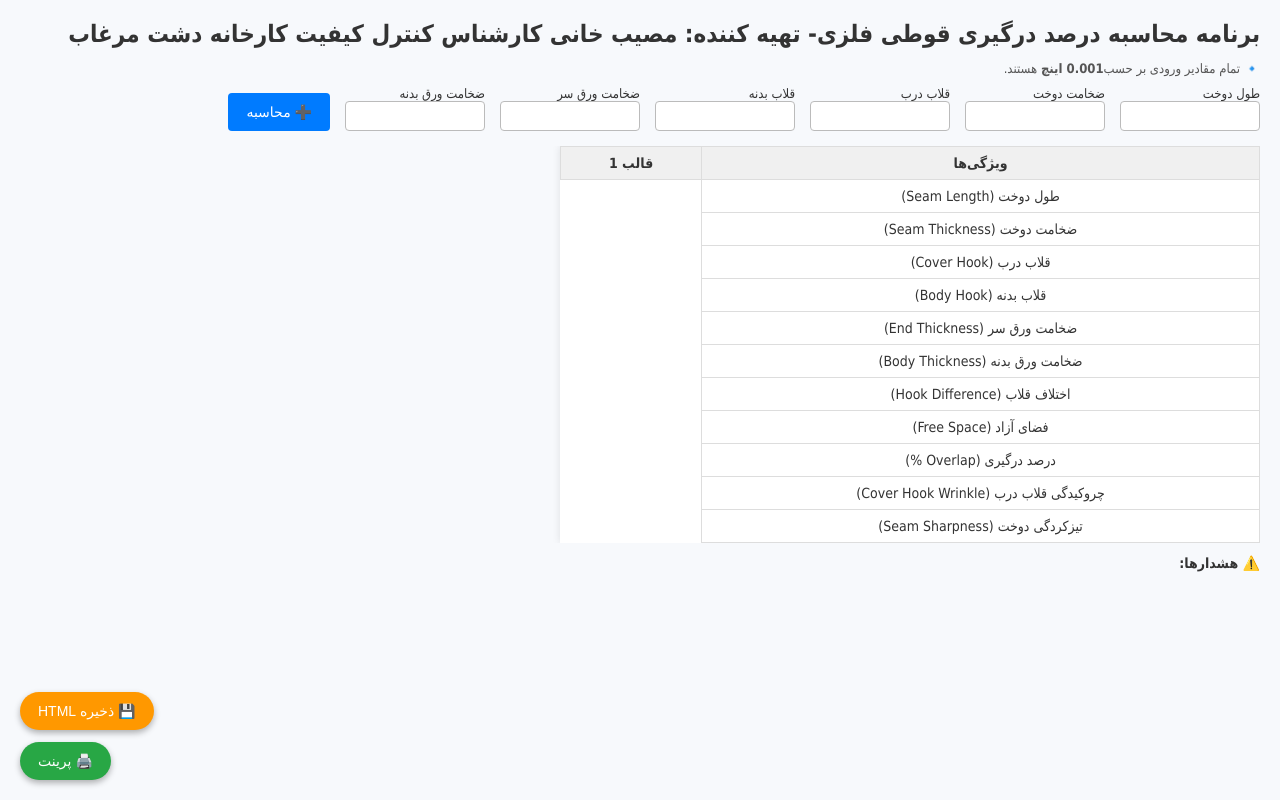
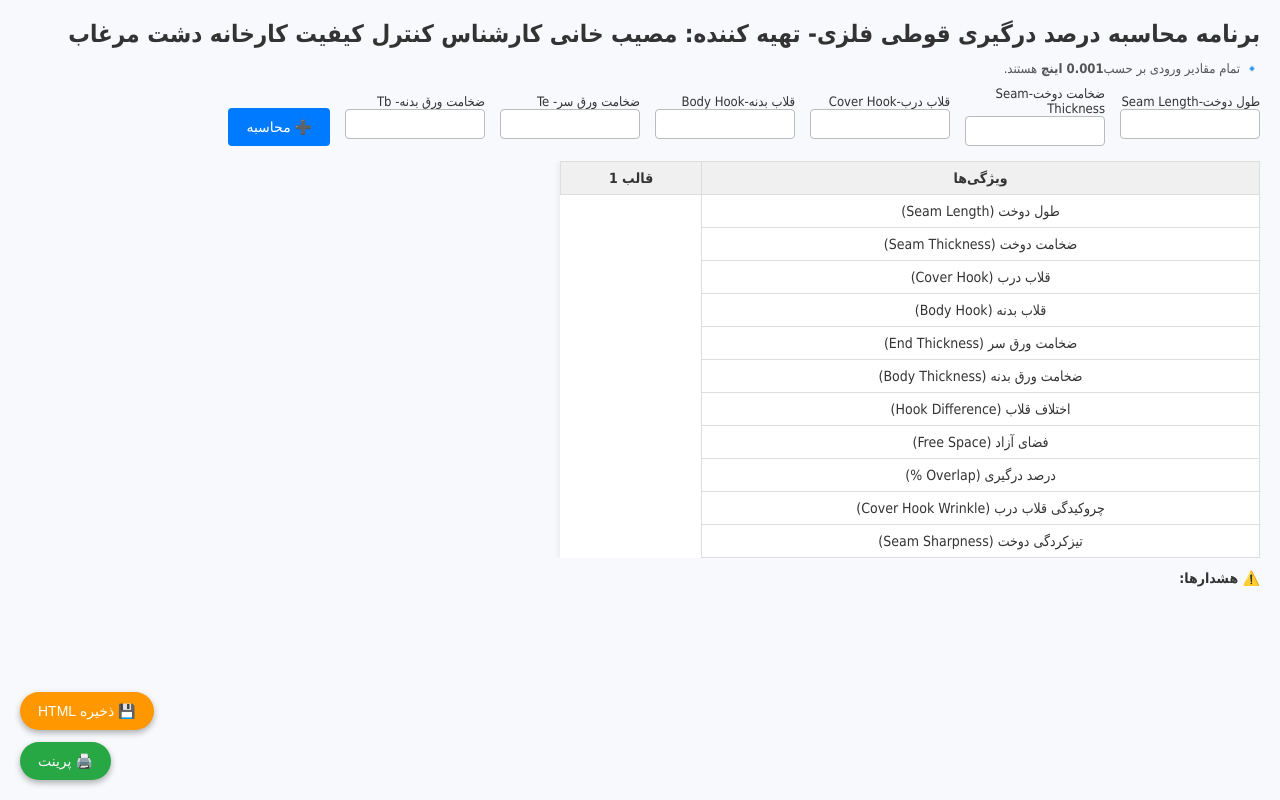
Before and after one commit to msb872/Overlap, a plain HTML site: page index.html in a window 1280 px wide. Drawn offline with Linux system fonts and the light colour scheme.

Commit message:
Update index.html

```diff
--- a/index.html
+++ b/index.html
@@ -97,22 +97,22 @@
 <p class="info-text">🔹 تمام مقادیر ورودی بر حسب<strong>0.001 اینچ</strong> هستند.</p>
 
 <div class="input-row">
-  <label>طول دوخت
+  <label>طول دوخت-Seam Length
     <input type="number" id="length" min="0" step="0.01"/>
   </label>
-  <label>ضخامت دوخت
+  <label>ضخامت دوخت-Seam Thickness
     <input type="number" id="seamThickness" min="0" step="0.01"/>
   </label>
-  <label>قلاب درب
+  <label>قلاب درب-Cover Hook
     <input type="number" id="coverHook" min="0" step="0.01"/>
   </label>
-  <label>قلاب بدنه
+  <label>قلاب بدنه-Body Hook
     <input type="number" id="bodyHook" min="0" step="0.01"/>
   </label>
-  <label>ضخامت ورق سر
+  <label>ضخامت ورق سر- Te
     <input type="number" id="headThickness" min="0" step="0.01"/>
   </label>
-  <label>ضخامت ورق بدنه
+  <label>ضخامت ورق بدنه- Tb
     <input type="number" id="bodyThickness" min="0" step="0.01"/>
   </label>
   <button onclick="addTemplate()">➕ محاسبه </button>
```
